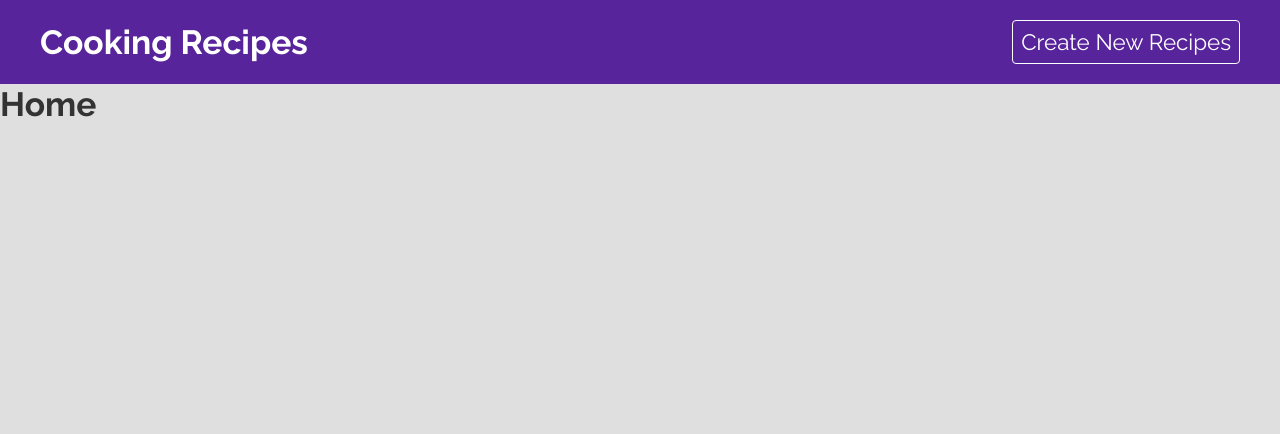
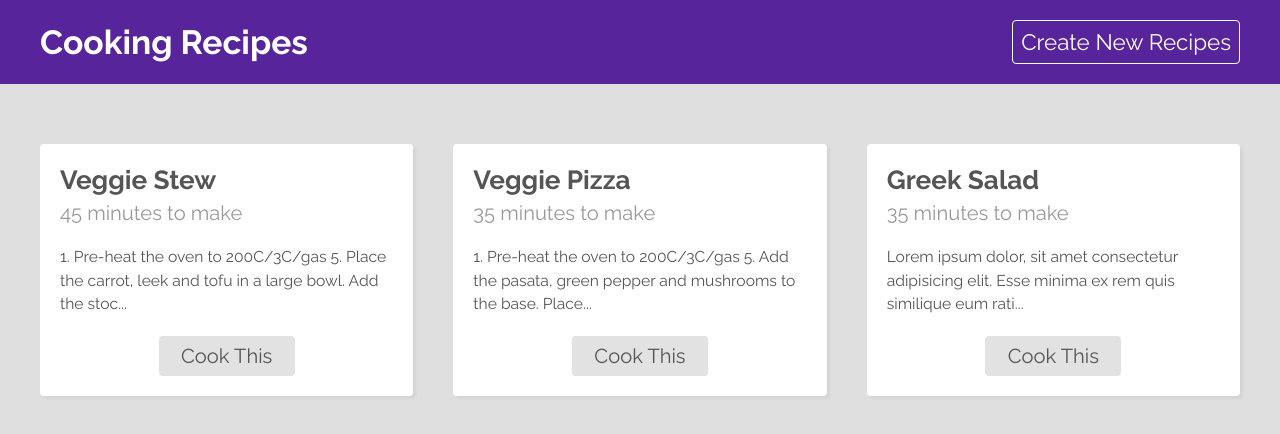
Before and after one commit to sonal0212/Cooking-recipe-directory, a React (Create React App) app: page / in a window 1280 px wide. Shown: the top 434 px of the page. Built offline with nearby package versions, Linux system fonts and the light colour scheme; data requests are answered from the project's data file.

Commit message:
recipeList components

```diff
--- /dev/null
+++ b/src/components/RecipeList.css
@@ -0,0 +1,52 @@
+.recipe-list {
+  display: grid;
+  grid-template-columns: 1fr 1fr 1fr;
+  grid-gap: 40px;
+  max-width: 1200px;
+  margin: 40px auto;
+}
+
+.recipe-list .card {
+  background: #fff;
+  color: #333;
+  padding: 20px;
+  border-radius: 4px;
+  box-shadow: 3px 3px 3px rgba(0, 0, 0, 0.05);
+  transition: all 0.3s ease;
+  position: relative;
+}
+
+.recipe-list .card:hover {
+  transform: scale(1.1);
+}
+
+.recipe-list .card h3 {
+  color: #555;
+  margin-bottom: 6px;
+}
+
+.recipe-list .card p {
+  color: #999;
+  font-size: 0.9em;
+}
+
+.recipe-list .card div {
+  color: #555;
+  font-size: 0.7em;
+  margin: 20px 0;
+  line-height: 1.5em;
+}
+
+.recipe-list .card a {
+  color: #555;
+  text-decoration: none;
+  display: block;
+  background: #e2e2e2;
+  font-size: 0.9em;
+  width: 100px;
+  text-align: center;
+  width: 120px;
+  padding: 8px;
+  border-radius: 4px;
+  margin: 20px auto 0;
+}
--- /dev/null
+++ b/src/components/RecipeList.jsx
@@ -0,0 +1,17 @@
+import "./RecipeList.css";
+import { Link } from "react-router-dom";
+
+export default function RecipeList({ recipes }) {
+  return (
+    <div className="recipe-list">
+      {recipes.map((recipe) => (
+        <div key={recipe.id} className="card">
+          <h3>{recipe.title}</h3>
+          <p>{recipe.cookingTime} to make</p>
+          <div>{recipe.method.substring(0, 100)}...</div>
+          <Link to={`/recipes/${recipe.id}`}>Cook This</Link>
+        </div>
+      ))}
+    </div>
+  );
+}
--- /dev/null
+++ b/src/hook/useFetch.jsx
@@ -0,0 +1,43 @@
+import { useState, useEffect } from "react"
+
+export const useFetch = (url) => {
+  const [data, setData] = useState(null)
+  const [isPending, setIsPending] = useState(false)
+  const [error, setError] = useState(null)
+
+  useEffect(() => {
+    const controller = new AbortController()
+
+    const fetchData = async () => {
+      setIsPending(true)
+
+      try {
+        const res = await fetch(url, { signal: controller.signal })
+        if(!res.ok) {
+          throw new Error(res.statusText)
+        }
+        const data = await res.json()
+
+        setIsPending(false)
+        setData(data)
+        setError(null)
+      } catch (err) {
+        if (err.name === "AbortError") {
+          console.log("the fetch was aborted")
+        } else {
+          setIsPending(false)
+          setError('Could not fetch the data')
+        }
+      }
+    }
+
+    fetchData()
+
+    return () => {
+      controller.abort()
+    }
+
+  }, [url])
+
+  return { data, isPending, error }
+}
--- a/src/pages/home/Home.css
+++ b/src/pages/home/Home.css
@@ -0,0 +1,4 @@
+.home {
+  max-width: 1200px;
+  margin: 60px auto;
+}
--- a/src/pages/home/Home.jsx
+++ b/src/pages/home/Home.jsx
@@ -1,8 +1,14 @@
-import './Home.css'
-export default function Home(){
-    return (
-        <div>
-            <h2>Home</h2>
-        </div>
-    );
-};
+import "./Home.css";
+import { useFetch } from "../../hook/useFetch";
+import RecipeList from "../../components/RecipeList";
+
+export default function Home() {
+  const { data, isPending, error } = useFetch("http://localhost:3000/recipes");
+  return (
+    <div className="home">
+      {error && <p className="error">{error}</p>}
+      {isPending && <p className="loading">Loading...</p>}
+      {data && <RecipeList recipes={data}/>}
+    </div>
+  );
+}
```
